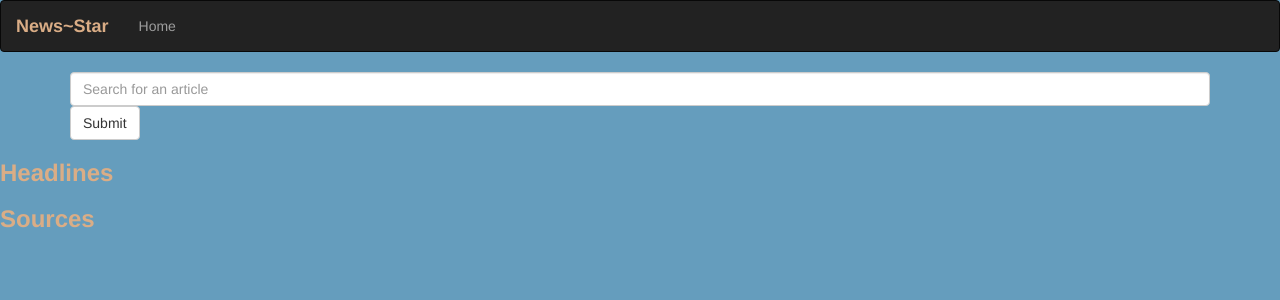
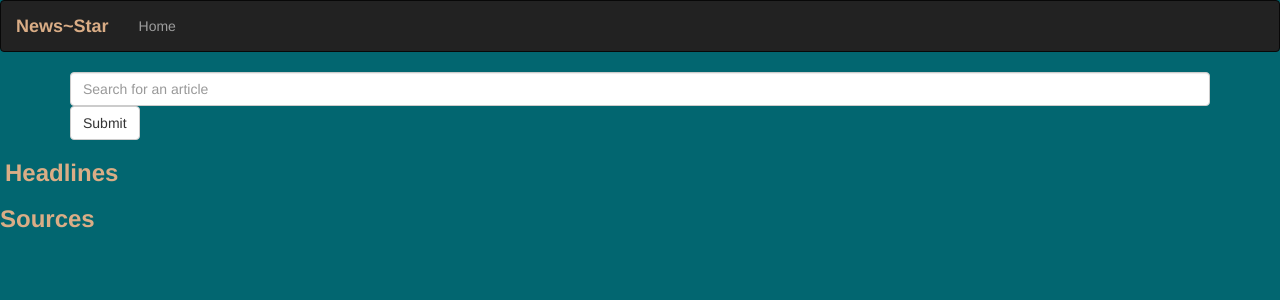
Before and after one commit to Bel-94/News-Star, a Flask app: template app/templates/index.html in a window 1280 px wide. Shown: the top 300 px of the page. Run offline with Flask 2, Linux system fonts and the light colour scheme; the template is opened without the code that fills it, so the values that code supplies are empty; some libraries are stand-ins or nearby versions.

Commit message:
add the styling

```diff
--- a/app/request.py
+++ b/app/request.py
@@ -17,7 +17,7 @@ source_url = None
 search_url = None
 
 def configure_request(app):
-    global api_key, base_url, source_url, category_url
+    global api_key, base_url, source_url, search_url
     api_key = app.config['ARTICLE_API_KEY']
     base_url = app.config['ARTICLE_API_BASE_URL']
     source_url = app.config['SOURCES_API_URL']
@@ -101,7 +101,7 @@ def process_source_results(sources):
 
 
 def search_article(article):
-    search_article_url = search_url.format(api_key, article)
+    search_article_url = search_url.format(article, api_key)
     with urllib.request.urlopen(search_article_url) as url:
         search_article_data = url.read()
         search_article_response = json.loads(search_article_data)
--- a/app/static/css/index.css
+++ b/app/static/css/index.css
@@ -1,3 +1,7 @@
 body {
-    background-color: #659dbd;
+    background-color: #026670;
 }
+
+.header {
+    margin-left: 5px;
+}
--- a/app/templates/index.html
+++ b/app/templates/index.html
@@ -21,7 +21,7 @@
     </div>
 
     <!-- Trending articles section -->
-    <h3 style="color: #daad86; font-weight:900">Headlines</h3>
+    <h3 class="header" style="color: #daad86; font-weight:900">Headlines</h3>
     <ul>
         {{macro.displayArticleList(headlines)}}
     </ul>
--- a/app/templates/search.html
+++ b/app/templates/search.html
@@ -9,7 +9,7 @@
             <h3> Found {{ articles| count }} matches </h3>
             <hr>
             <ul>
-                {{ macro.displayMovieList(articles)}}
+                {{ macro.displayArticleList(articles)}}
             </ul>
 
         </div>
```
